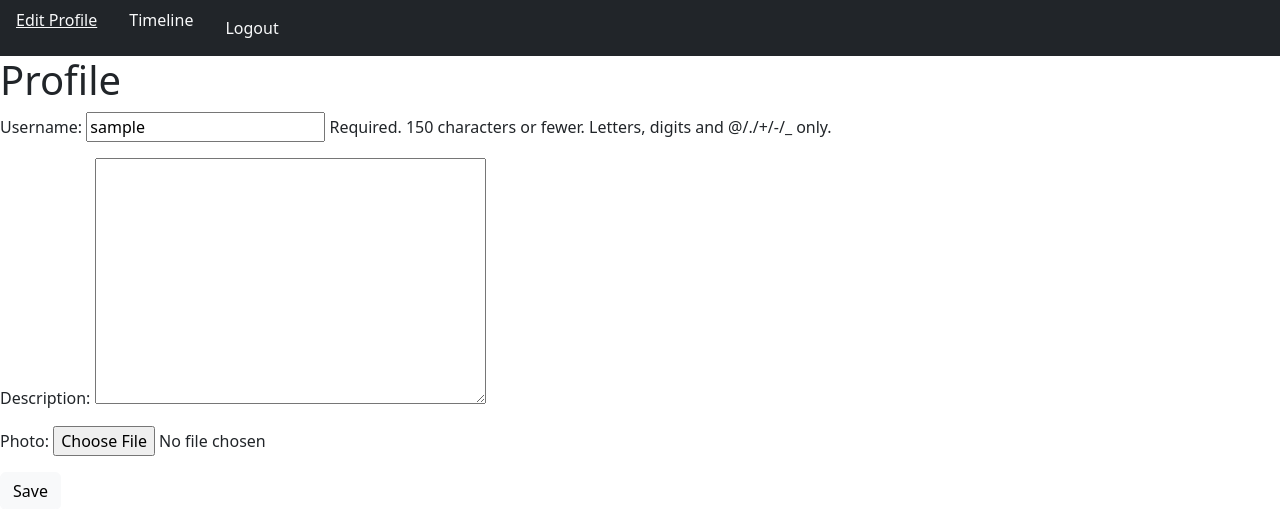
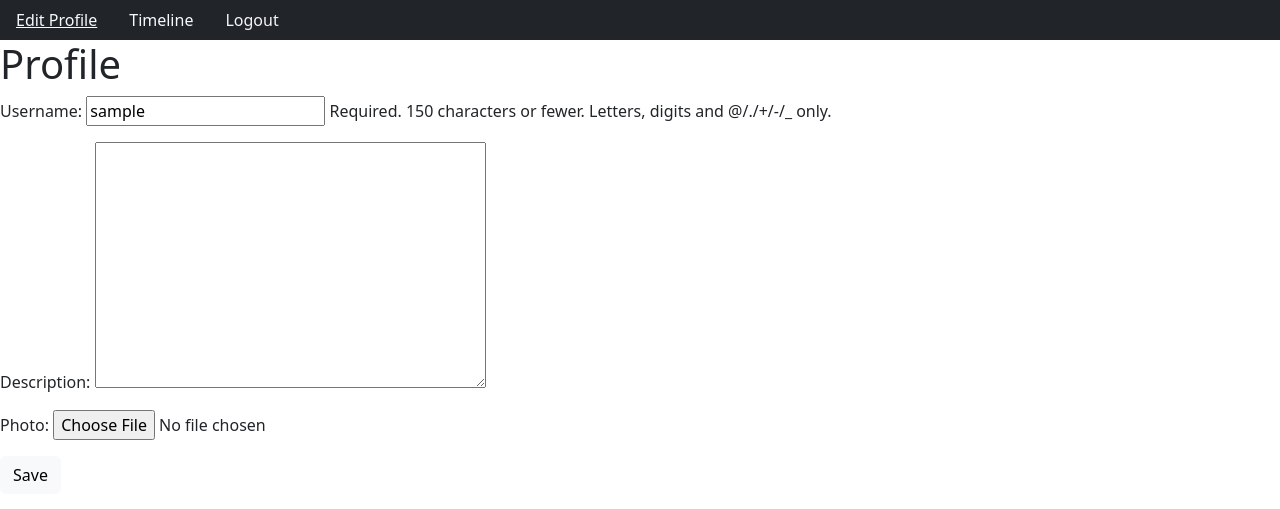
Before and after one commit to TakamichiOsumi/django-practice, a Django app: page /accounts/edit/1 in a window 1280 px wide. Shown: the top 509 px of the page. Run offline with Django 5.2, Linux system fonts and the light colour scheme; the visitor is signed in with stand-in values (Sample User, id 1); data comes from the database, SQL or seed files in the repository; parts of the project's set-up code (start-up, migrations or seed data) failed here and were passed over; some libraries are stand-ins or nearby versions.

Commit message:
Make the 'Logout' post button similar to other links in the header.

```diff
--- a/templates/base.html
+++ b/templates/base.html
@@ -46,8 +46,7 @@
 	    <li class="nav-item px-3">
 	      <form method="post" action="{% url 'accounts:logout' %}" class="nav-link link-light">
 		{% csrf_token %}
-		<!-- TODO : Make the Logout link similar to other links (height) -->
-		<button type="submit" class="btn btn-link nav-link link-light">
+		<button type="submit" style="background: none; border: none; padding: 0; color: WhiteSmoke;">
 		  Logout
 		</button>
 	      </form>
```
